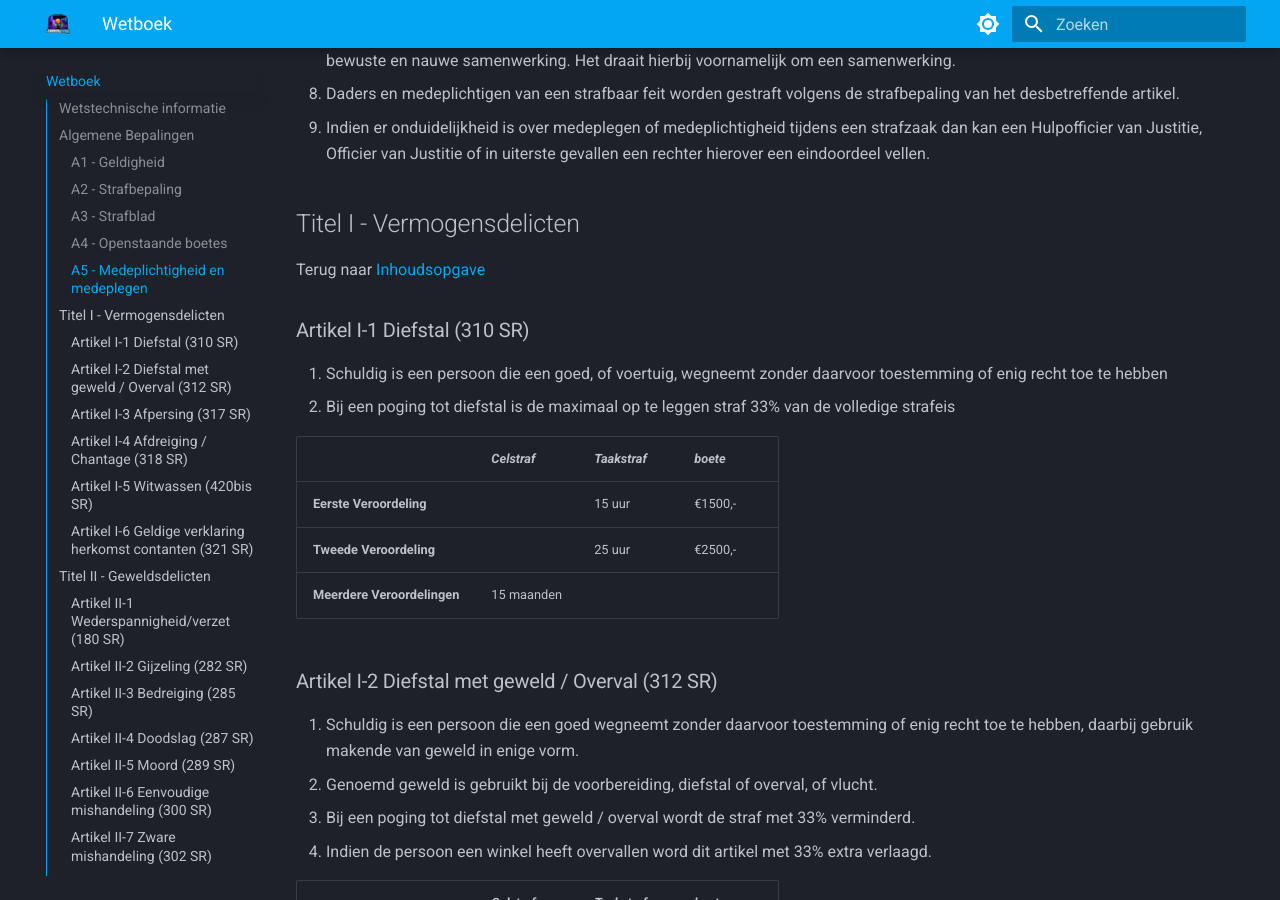
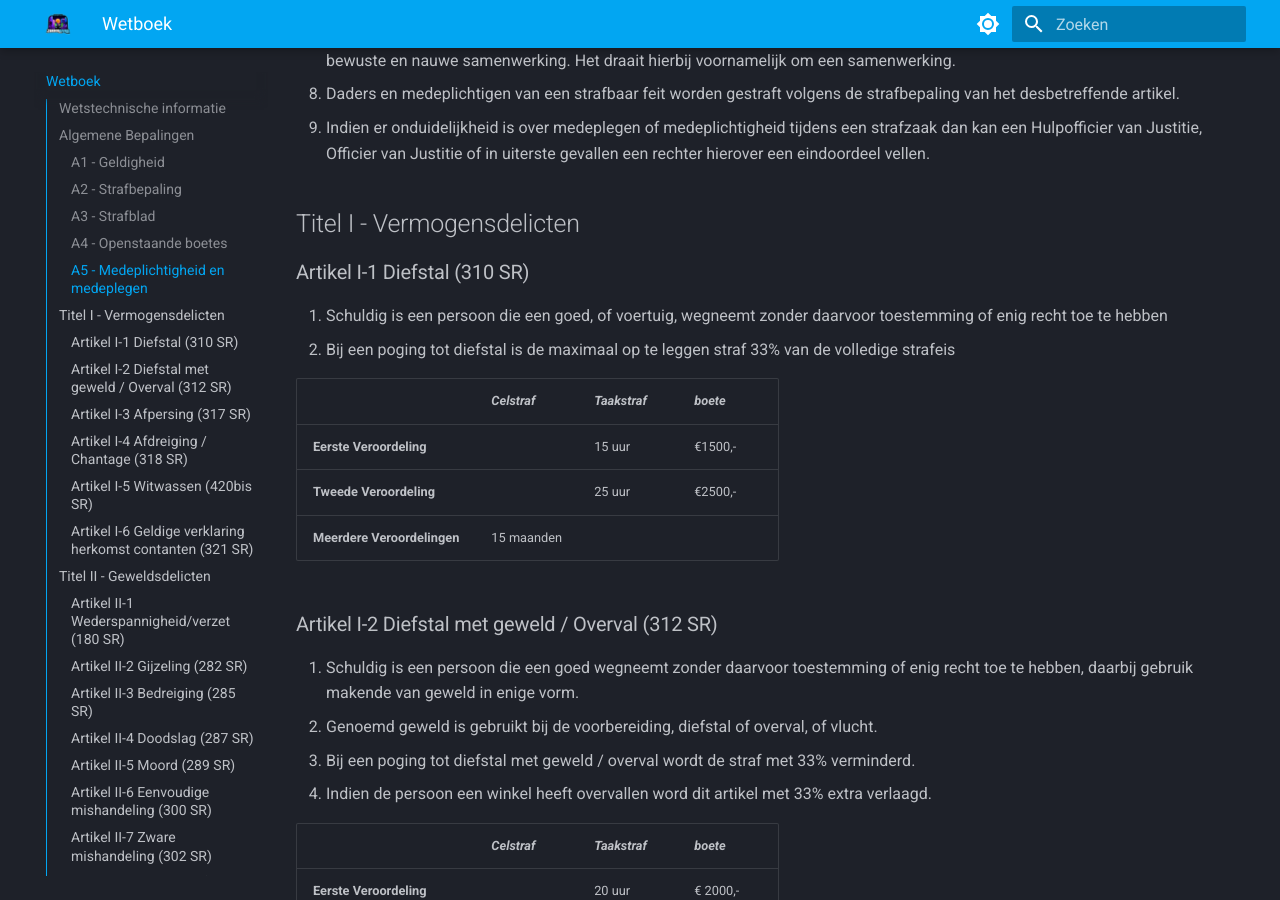
Before and after one commit to ZuiderStad-RP/regels, an MkDocs documentation site: the page built from docs/wetboek.md, in a window 1280 px wide and 900 px high, scrolled down 2662 px. Built offline with MkDocs 1.6.1 and Material for MkDocs 9.7.7, drawn with Linux system fonts in a browser that asks for light colours; some of the changed text lies outside the part shown.

Commit message:
Update wetboek.md

```diff
--- a/docs/wetboek.md
+++ b/docs/wetboek.md
@@ -73,7 +73,6 @@
 
 
 ## Titel I - Vermogensdelicten
-Terug naar  [Inhoudsopgave](#inhoudsopgave)
 
 ### Artikel I-1 Diefstal (310 SR)
 
@@ -140,7 +139,6 @@ Terug naar  [Inhoudsopgave](#inhoudsopgave)
 
 
 ## Titel II - Geweldsdelicten
-Terug naar  [Inhoudsopgave](#inhoudsopgave)
 
 ### Artikel II-1 Wederspannigheid/verzet (180 SR)
 
@@ -279,7 +277,6 @@ Onder terroristisch misdrijf/daad wordt verstaan het oogmerk om de bevolking of
 
 
 ## Titel III - Verkeersdelicten
-Terug naar  [Inhoudsopgave](#inhoudsopgave)
 
 ### Artikel III-1 Verkeersovertredingen in algemene zin (5 WVW)
 
@@ -502,7 +499,6 @@ Terug naar  [Inhoudsopgave](#inhoudsopgave)
 
 
 ## Titel IV - Opiumwet
-Terug naar  [Inhoudsopgave](#inhoudsopgave)
 
 ### Artikel IV-1 Harddrugs (2 OW)
 
@@ -643,7 +639,6 @@ Terug naar  [Inhoudsopgave](#inhoudsopgave)
 
 
 ## Titel V - Wet Wapens en Munitie
-Terug naar  [Inhoudsopgave](#inhoudsopgave)
 
 ### Artikel V-1 Vuurwapens en Explosieven (26 WWM)
 
@@ -718,7 +713,6 @@ Terug naar  [Inhoudsopgave](#inhoudsopgave)
 
 
 ## Titel VI - Wet op de Kansspelen
-Terug naar  [Inhoudsopgave](#inhoudsopgave)
 
 ### Artikel VI-1 Algemeen verbod (1 Wok)
 
@@ -769,7 +763,6 @@ Terug naar  [Inhoudsopgave](#inhoudsopgave)
 
 
 ## Titel VII - Overige
-Terug naar  [Inhoudsopgave](#inhoudsopgave)
 
 ### Artikel VII-1 Niet voldoen aan een bevel of vordering (184 SR)
 
@@ -944,7 +937,6 @@ Terug naar  [Inhoudsopgave](#inhoudsopgave)
 | Meerdere Veroordelingen  | 80 maanden |  | € 2.500.000,-  |
 
 ## Titel VIII – Algemene douanewet
-Terug naar  [Inhoudsopgave](#inhoudsopgave)
 
 ### Artikel VIII-1 Negeren van controle grensinspectiepost (1:1 - 1:31 Algemene Douanewet)
 
```
